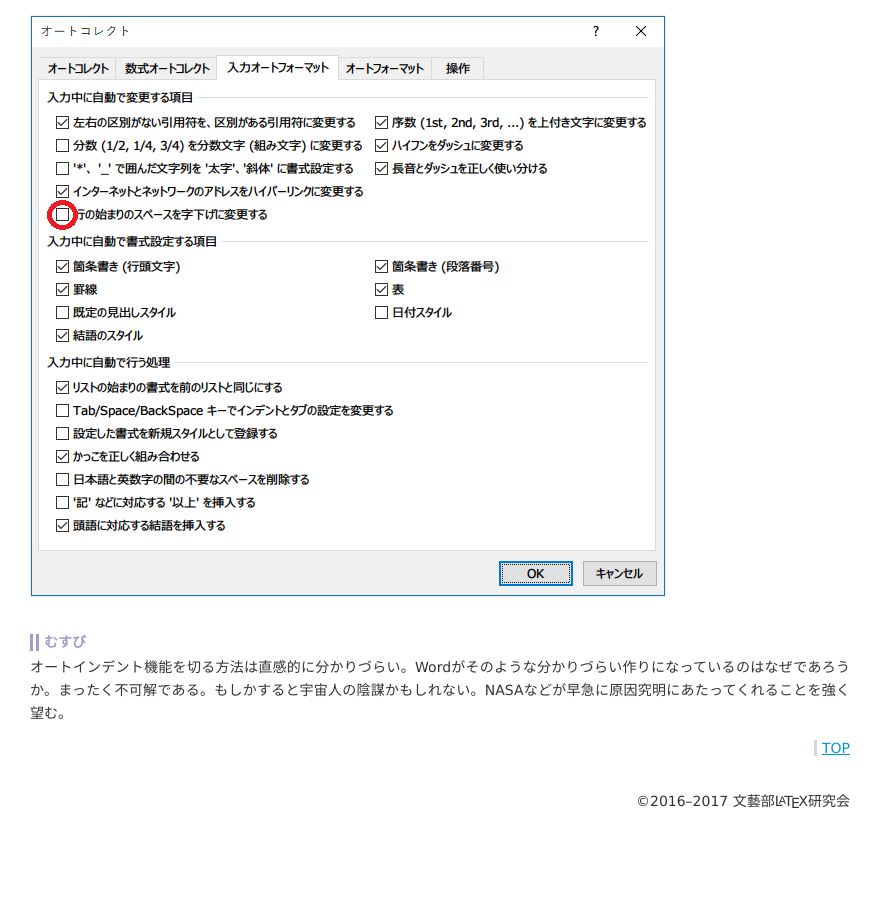
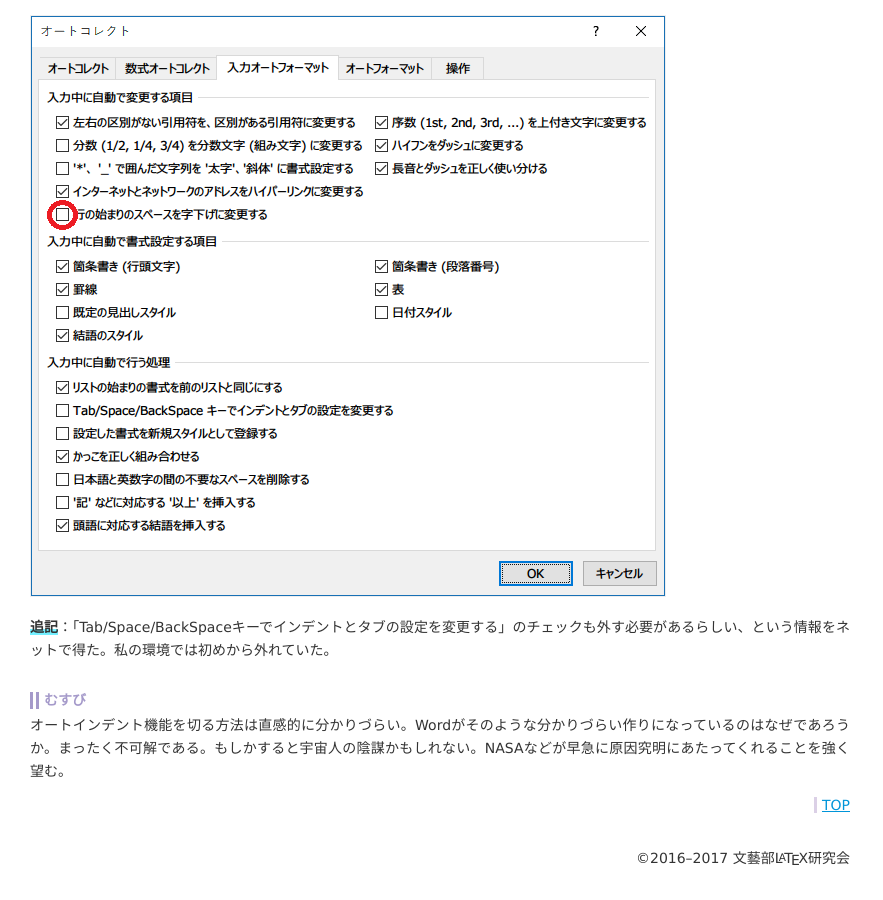
Before and after one commit to qdaibungei/latex, a Jekyll site: the page built from docs/_posts/2017-02-10-noautoindent.md, in a window 1280 px wide and 900 px high, scrolled down 2031 px. Shown: the whole window, without its empty margins (0-883 px from the left). Built offline with Jekyll 4.4.1, drawn with Linux system fonts in a browser that asks for light colours; before the commit the page ends 2874 px from its top, so only the background shows below that.

Commit message:
modify a post

```diff
--- a/docs/_posts/2017-02-10-noautoindent.md
+++ b/docs/_posts/2017-02-10-noautoindent.md
@@ -33,6 +33,8 @@ Wordはおせっかい機能が多いことで有名である。中でも文芸
 
 ![]({{site.baseurl}}/images/noautoindent4.png)
 
+**追記**：「Tab/Space/BackSpaceキーでインデントとタブの設定を変更する」のチェックも外す必要があるらしい、という情報をネットで得た。私の環境では初めから外れていた。
+
 
 ### むすび
 オートインデント機能を切る方法は直感的に分かりづらい。Wordがそのような分かりづらい作りになっているのはなぜであろうか。まったく不可解である。もしかすると宇宙人の陰謀かもしれない。NASAなどが早急に原因究明にあたってくれることを強く望む。
```
